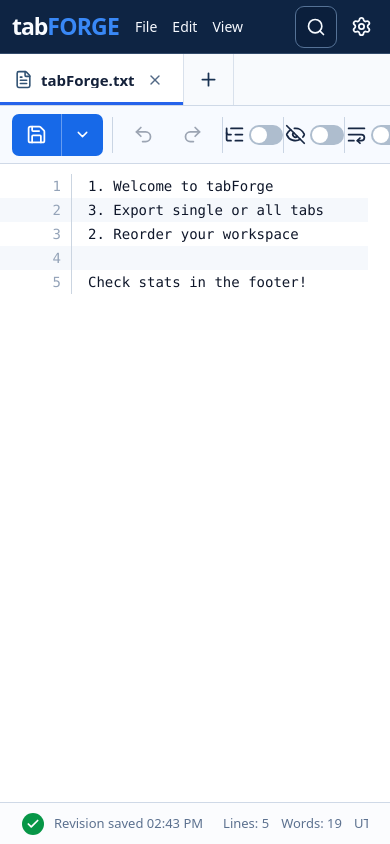
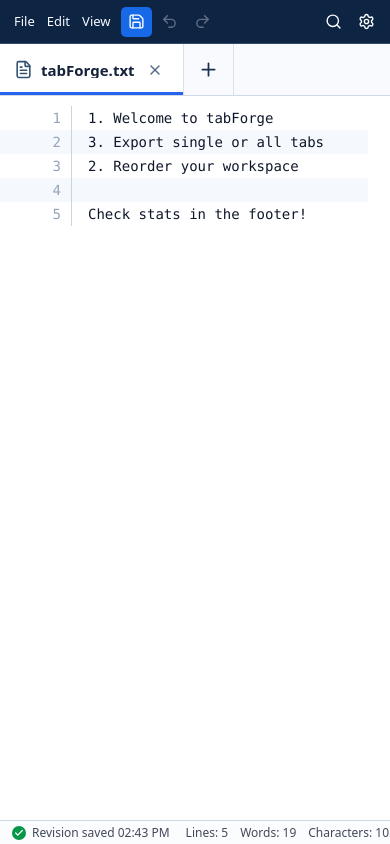
Before and after one commit to LeafCutterLabs/tabforge, a website: page index.html in a window 390 px wide. Drawn offline with Linux system fonts and the light colour scheme.

Commit message:
feat: consolidate editor controls into compact header
Keep all statistics in a slim bottom bar and recover 98 pixels of editor height with top or side tabs. Add responsive command menus and browser layout coverage.

```diff
--- a/index.html
+++ b/index.html
@@ -43,18 +43,38 @@
                 <div class="menu-popover">
                     <button id="toggle-line-numbers" class="menu-item"><i data-lucide="list-ordered"></i><span>Line numbers</span></button>
                     <button id="toggle-zebra" class="menu-item"><i data-lucide="rows-3"></i><span>Zebra rows</span></button>
+                    <button class="menu-item menu-proxy compact-menu-item" data-proxy="toggle-outline-mode" aria-pressed="false"><i data-lucide="list-tree"></i><span>Magic outline</span></button>
+                    <button class="menu-item menu-proxy compact-menu-item" data-proxy="toggle-word-wrap" aria-pressed="false"><i data-lucide="text-wrap"></i><span>Word wrap</span></button>
+                    <button id="outline-level-filter-btn" class="menu-item hidden" title="Cycle outline level filter">
+                        <i data-lucide="list"></i><span>Outline levels</span><span id="outline-level-filter-label" class="menu-value">All levels</span>
+                    </button>
+                    <button id="toggle-hide-completed" class="menu-item" title="Hide DONE lines" aria-pressed="false"><i data-lucide="eye-off"></i><span>Hide DONE</span></button>
+                    <button id="toggle-view-mode" class="menu-item" title="Cycle view layout">
+                        <svg id="view-mode-icon" width="20" height="20" viewBox="0 0 24 24" fill="none" stroke="currentColor" stroke-width="2" stroke-linecap="round" stroke-linejoin="round"></svg>
+                        <span id="view-mode-label">Single view</span>
+                    </button>
+                    <div class="menu-separator"></div>
                     <button id="zoom-out-btn" class="menu-item"><i data-lucide="zoom-out"></i><span>Zoom out</span></button>
                     <button id="zoom-in-btn" class="menu-item"><i data-lucide="zoom-in"></i><span>Zoom in</span></button>
                 </div>
             </details>
         </nav>
 
+        <div id="toolbar-buttons" role="toolbar" aria-label="Editor controls">
+            <button id="manual-save-btn" class="header-command save-command" title="Save revision (Ctrl+S)" aria-label="Save revision"><i data-lucide="save"></i></button>
+            <button id="undo-btn" class="header-command" title="Undo (Ctrl+Z)" aria-label="Undo"><i data-lucide="undo-2"></i></button>
+            <button id="redo-btn" class="header-command" title="Redo (Ctrl+Y)" aria-label="Redo"><i data-lucide="redo-2"></i></button>
+            <span class="toolbar-separator" aria-hidden="true"></span>
+            <button id="toggle-outline-mode" class="header-command command-toggle" title="Magic outline" aria-label="Magic outline" aria-pressed="false"><i data-lucide="list-tree"></i><span>Outline</span></button>
+            <button id="toggle-word-wrap" class="header-command command-toggle" title="Word wrap" aria-label="Word wrap" aria-pressed="false"><i data-lucide="text-wrap"></i><span>Wrap</span></button>
+        </div>
+
         <div class="header-actions">
-            <button id="open-find-btn" class="search-launch" title="Find (Ctrl+F)">
-                <i data-lucide="search"></i><span>Find (Ctrl+F)</span><i data-lucide="chevron-down" class="search-chevron"></i>
+            <button id="open-find-btn" class="header-command search-launch" title="Find (Ctrl+F)" aria-label="Find and replace" aria-controls="find-bar" aria-expanded="false">
+                <i data-lucide="search"></i>
             </button>
-            <button id="open-settings-btn" class="settings-button" title="Settings">
-                <i data-lucide="settings"></i><span>Settings</span><i data-lucide="chevron-down"></i>
+            <button id="open-settings-btn" class="header-command settings-button" title="Settings" aria-label="Settings">
+                <i data-lucide="settings"></i>
             </button>
         </div>
 
@@ -77,35 +97,6 @@
         </div>
 
         <div id="editor-workspace">
-            <div id="toolbar-buttons" role="toolbar" aria-label="Editor controls">
-                <div class="save-split">
-                    <button id="manual-save-btn" class="toolbar-button toolbar-primary" title="Save"><i data-lucide="save"></i><span>Save</span></button>
-                    <button class="toolbar-primary save-menu-proxy" data-proxy="manual-save-all-btn" title="Save all"><i data-lucide="chevron-down"></i></button>
-                </div>
-                <span class="toolbar-separator"></span>
-                <button id="undo-btn" class="toolbar-button" title="Undo"><i data-lucide="undo-2"></i><span>Undo</span></button>
-                <button id="redo-btn" class="toolbar-button" title="Redo"><i data-lucide="redo-2"></i><span>Redo</span></button>
-                <span class="toolbar-separator"></span>
-                <button id="toggle-outline-mode" class="toolbar-button toolbar-toggle" title="Toggle Magic Outline Mode">
-                    <i data-lucide="list-tree"></i><span>Magic outline</span><span class="switch-control" aria-hidden="true"></span>
-                </button>
-                <button id="outline-level-filter-btn" class="toolbar-button toolbar-select hidden" title="Cycle Outline Level Filter">
-                    <i data-lucide="list"></i><span id="outline-level-filter-label">All levels</span><i data-lucide="chevron-down"></i>
-                </button>
-                <span class="toolbar-separator"></span>
-                <button id="toggle-hide-completed" class="toolbar-button toolbar-toggle" title="Hide DONE Lines">
-                    <i data-lucide="eye-off"></i><span>Hide DONE</span><span class="switch-control" aria-hidden="true"></span>
-                </button>
-                <span class="toolbar-separator"></span>
-                <button id="toggle-word-wrap" class="toolbar-button toolbar-toggle" title="Word Wrap">
-                    <i data-lucide="text-wrap"></i><span>Wrap</span><span class="switch-control" aria-hidden="true"></span>
-                </button>
-                <span class="toolbar-separator"></span>
-                <button id="toggle-view-mode" class="toolbar-button toolbar-select" title="Cycle View Layout">
-                    <svg id="view-mode-icon" width="20" height="20" viewBox="0 0 24 24" fill="none" stroke="currentColor" stroke-width="2" stroke-linecap="round" stroke-linejoin="round"></svg>
-                    <span id="view-mode-label">Single view</span><i data-lucide="chevron-down"></i>
-                </button>
-            </div>
             <main id="editor-container" class="flex-1 relative overflow-hidden"></main>
         </div>
     </div>
--- a/scripts/check-browser.cjs
+++ b/scripts/check-browser.cjs
@@ -5,6 +5,7 @@ const path = require('node:path');
 const { pathToFileURL } = require('node:url');
 const { chromium } = require('playwright');
 const checkInteractions = require('../tests/browser-interactions.cjs');
+const checkLayout = require('../tests/browser-layout.cjs');
 
 const root = path.resolve(__dirname, '..');
 const outputDir = path.join(root, 'output', 'playwright');
@@ -46,8 +47,9 @@ async function main() {
             .filter(element => getComputedStyle(element).display !== 'none').map(element => element.id)), [], 'visibility toggles override component display styles');
         await page.goto(`http://127.0.0.1:${server.address().port}/`);
         const results = await checkInteractions(page, { outputDir });
+        const compactLayout = await checkLayout(page, { outputDir });
         assert.deepEqual(externalRequests, [], 'the app needs no external asset requests');
-        console.log(JSON.stringify({ directFileOpening: 'passed', externalRequests, ...results }, null, 2));
+        console.log(JSON.stringify({ directFileOpening: 'passed', externalRequests, ...results, compactLayout }, null, 2));
     } finally {
         await browser?.close();
         await new Promise(resolve => server.close(resolve));
--- a/styles.css
+++ b/styles.css
@@ -598,7 +598,6 @@
             --chrome-border: #cfd9e7;
             --chrome-text: #14213a;
             --chrome-muted: #5c718f;
-            --toolbar-bg: #f7faff;
             --tab-strip-surface: #f8fafd;
             --control-hover: #eaf1fb;
             --gutter-width: 72px;
@@ -626,11 +625,13 @@
 
         #app-header {
             position: relative;
-            min-height: 56px;
+            height: 44px;
+            min-height: 44px;
+            flex: 0 0 44px;
             display: flex;
             align-items: center;
-            gap: 28px;
-            padding: 0 22px;
+            gap: 14px;
+            padding: 0 12px;
             background: var(--chrome-navy);
             border-bottom: 1px solid rgba(148, 176, 211, 0.28);
             color: #f8fbff;
@@ -639,7 +640,7 @@
 
         .brand-lockup {
             flex: 0 0 auto;
-            font-size: 28px;
+            font-size: 22px;
             line-height: 1;
             font-weight: 760;
             letter-spacing: -0.045em;
@@ -662,12 +663,12 @@
             list-style: none;
             display: flex;
             align-items: center;
-            gap: 7px;
-            min-height: 40px;
-            padding: 0 12px;
+            gap: 4px;
+            min-height: 32px;
+            padding: 0 8px;
             border-radius: 7px;
             cursor: pointer;
-            font-size: 16px;
+            font-size: 13px;
             color: #f7faff;
             transition: background-color .16s ease;
         }
@@ -675,7 +676,7 @@
         .app-menu > summary::-webkit-details-marker { display: none; }
         .app-menu > summary:hover,
         .app-menu[open] > summary { background: rgba(255, 255, 255, 0.1); }
-        .app-menu > summary svg { width: 17px; height: 17px; }
+        .app-menu > summary svg { width: 14px; height: 14px; }
 
         .menu-popover {
             position: absolute;
@@ -711,57 +712,23 @@
         .menu-item:disabled { opacity: .45; cursor: default; }
         .menu-item svg { width: 17px; height: 17px; color: #526a8a; }
         .menu-item kbd { font-size: 10px; color: #8090a8; }
+        .menu-value { font-size: 11px; opacity: .8; }
+        .compact-menu-item { display: none; }
+        .menu-item[aria-pressed="true"] {
+            background: var(--selected-soft-bg) !important;
+            color: var(--chrome-text) !important;
+            border: 1px solid var(--border-color) !important;
+        }
+        .menu-item[aria-pressed="true"]::after { content: "\2713"; color: currentColor; }
         .menu-separator { height: 1px; margin: 6px 5px; background: #e2e8f1; }
 
         .header-actions {
             margin-left: auto;
             display: flex;
             align-items: center;
-            gap: 24px;
-            min-width: 0;
+            gap: 4px;
+            flex: none;
         }
-
-        .search-launch {
-            width: min(388px, 34vw);
-            height: 42px;
-            display: grid;
-            grid-template-columns: 24px 1fr 42px;
-            align-items: center;
-            padding-left: 13px;
-            border: 1px solid #557296;
-            border-radius: 9px;
-            overflow: hidden;
-            color: #93a7c2;
-            background: rgba(4, 20, 43, 0.28);
-            text-align: left;
-            cursor: text;
-        }
-
-        .search-launch > svg { width: 20px; height: 20px; color: #f6faff; }
-        .search-launch > span { font-size: 16px; padding-left: 2px; }
-        .search-launch .search-chevron {
-            width: 42px;
-            height: 42px;
-            padding: 12px;
-            border-left: 1px solid #49698e;
-            color: #d6e1ef;
-        }
-
-        .settings-button {
-            min-height: 42px;
-            display: flex;
-            align-items: center;
-            gap: 9px;
-            padding: 0 4px;
-            border: 0;
-            color: #f8fbff;
-            background: transparent;
-            font-size: 16px;
-            cursor: pointer;
-        }
-
-        .settings-button svg:first-child { width: 21px; height: 21px; }
-        .settings-button svg:last-child { width: 16px; height: 16px; }
 
         .search-panel {
             position: absolute;
@@ -890,109 +857,70 @@
         }
 
         #toolbar-buttons {
-            min-height: 68px;
-            flex: 0 0 68px;
             display: flex;
             align-items: center;
-            gap: 7px;
-            padding: 0 22px;
-            overflow-x: auto;
-            overflow-y: hidden;
-            scrollbar-width: thin;
-            background: var(--toolbar-bg);
-            border-bottom: 1px solid var(--chrome-border);
-            color: var(--chrome-text);
+            flex: none;
+            gap: 4px;
         }
 
-        .toolbar-button {
-            min-width: max-content;
-            height: 42px;
+        .header-command {
+            min-width: 32px;
+            height: 32px;
+            flex: none;
             display: flex;
             align-items: center;
             justify-content: center;
-            gap: 10px;
-            padding: 0 10px;
+            gap: 6px;
+            padding: 0 7px;
             border: 1px solid transparent;
-            border-radius: 7px;
+            border-radius: 5px;
             background: transparent;
-            color: #172743;
-            font-size: 15px;
+            color: #f8fbff;
+            font-size: 13px;
             cursor: pointer;
             transition: background-color .15s ease, border-color .15s ease;
         }
 
-        .toolbar-button:hover { background: var(--control-hover); border-color: #d6e0ed; }
-        .toolbar-button:disabled { opacity: .4; cursor: default; }
-        .toolbar-button svg { width: 21px; height: 21px; flex: 0 0 auto; }
-        .toolbar-select { gap: 9px; }
-        .toolbar-select > svg:last-child { width: 16px; height: 16px; }
-
-        .save-split { display: flex; height: 42px; flex: 0 0 auto; }
-        .toolbar-primary {
-            border: 0;
-            background: var(--chrome-blue);
-            color: #ffffff;
+        .header-command:hover { background: rgba(255, 255, 255, .1); border-color: rgba(255, 255, 255, .25); }
+        .header-command:disabled { opacity: .35; cursor: default; }
+        .header-command svg { width: 17px; height: 17px; flex: none; }
+        .header-command.btn-active {
+            background: color-mix(in srgb, var(--accent-color) 38%, var(--chrome-navy)) !important;
+            color: #ffffff !important;
+            border-color: color-mix(in srgb, var(--accent-color) 70%, white 30%) !important;
         }
-
-        .toolbar-primary:hover { background: var(--chrome-blue-hover); }
-        .save-split #manual-save-btn { border-radius: 7px 0 0 7px; padding: 0 14px; }
-        .save-menu-proxy { width: 42px; border-left: 1px solid rgba(255, 255, 255, .34); border-radius: 0 7px 7px 0; display: grid; place-items: center; cursor: pointer; }
-        .save-menu-proxy svg { width: 17px; height: 17px; }
-        .toolbar-separator { width: 1px; height: 36px; flex: 0 0 1px; margin: 0 6px; background: #cad5e4; }
-
-        .switch-control {
-            width: 48px;
-            height: 26px;
-            position: relative;
-            flex: 0 0 auto;
-            border-radius: 999px;
-            background: #aebdce;
-            transition: background-color .18s ease;
-        }
-
-        .switch-control::after {
-            content: "";
-            position: absolute;
-            top: 3px;
-            left: 3px;
-            width: 20px;
-            height: 20px;
-            border-radius: 50%;
-            background: #ffffff;
-            transition: transform .18s ease;
-        }
-
-        .toolbar-toggle.btn-active {
-            background: transparent !important;
-            color: #172743 !important;
-            border-color: transparent !important;
-        }
-
-        .toolbar-toggle.btn-active:hover { background: var(--control-hover) !important; border-color: #d6e0ed !important; }
-        .toolbar-toggle.btn-active .switch-control { background: var(--accent-color); }
-        .toolbar-toggle.btn-active .switch-control::after { transform: translateX(22px); }
+        .save-command { background: var(--chrome-blue); }
+        .save-command:hover { background: var(--chrome-blue-hover); }
+        .toolbar-separator { width: 1px; height: 20px; flex: none; margin: 0 5px; background: rgba(255, 255, 255, .2); }
 
         #editor-container { background: var(--editor-bg); }
         .editor-shell { border: 0; }
 
         .status-bar {
-            min-height: 42px;
+            height: 24px;
+            min-height: 24px;
+            flex: 0 0 24px;
             display: flex;
             align-items: center;
-            gap: 20px;
-            padding: 0 22px;
+            gap: 16px;
+            padding: 0 12px;
             border-top: 1px solid var(--chrome-border);
             background: var(--footer-bg);
-            color: var(--chrome-muted);
-            font-size: 13px;
+            color: color-mix(in srgb, var(--editor-text) 78%, var(--footer-bg));
+            font-size: 12px;
+            line-height: 18px;
+            overflow-x: auto;
+            overflow-y: hidden;
+            scrollbar-width: none;
             z-index: 50;
         }
 
-        .save-indicator { display: flex; align-items: center; gap: 10px; white-space: nowrap; }
-        .save-check { width: 22px; height: 22px; display: grid; place-items: center; border-radius: 50%; background: #079647; color: #ffffff; }
-        .save-check svg { width: 14px; height: 14px; stroke-width: 3; }
+        .status-bar::-webkit-scrollbar { display: none; }
+        .save-indicator { display: flex; flex: none; align-items: center; gap: 6px; white-space: nowrap; }
+        .save-check { width: 14px; height: 14px; display: grid; place-items: center; border-radius: 50%; background: #079647; color: #ffffff; }
+        .save-check svg { width: 10px; height: 10px; stroke-width: 3; }
         .status-filename { display: none; }
-        .document-stats { margin-left: auto; display: flex; align-items: center; gap: 25px; white-space: nowrap; }
+        .document-stats { margin-left: auto; display: flex; flex: none; align-items: center; gap: 18px; white-space: nowrap; }
         .document-stats b { font-weight: 500; color: inherit; }
 
         .tabs-vertical { flex-direction: row !important; }
@@ -1035,19 +963,12 @@
             --chrome-border: var(--border-color);
             --chrome-text: var(--editor-text);
             --chrome-muted: var(--line-number-color);
-            --toolbar-bg: var(--bg-ui-page);
             --tab-strip-surface: var(--tab-bar-bg);
             --control-hover: color-mix(in srgb, var(--accent-color) 13%, transparent);
         }
 
         .theme-dark #tab-strip,
-        .theme-matrix #tab-strip,
-        .theme-dark #toolbar-buttons,
-        .theme-matrix #toolbar-buttons { background: var(--bg-ui-page); }
-        .theme-dark .toolbar-button,
-        .theme-matrix .toolbar-button { color: var(--editor-text); }
-        .theme-dark .toolbar-toggle.btn-active,
-        .theme-matrix .toolbar-toggle.btn-active { color: var(--editor-text) !important; }
+        .theme-matrix #tab-strip { background: var(--bg-ui-page); }
         .theme-dark .menu-popover,
         .theme-matrix .menu-popover,
         .theme-dark .search-panel,
@@ -1072,42 +993,38 @@
             border-color: #6f8db1 !important;
         }
 
-        @media (max-width: 1050px) {
-            #app-header { gap: 14px; }
-            .search-launch { width: min(330px, 30vw); }
-            #toolbar-buttons { padding-inline: 12px; }
-            .toolbar-separator { margin-inline: 2px; }
-            .toolbar-button { padding-inline: 8px; gap: 7px; }
+        @media (max-width: 900px) {
+            #app-header { gap: 8px; }
+            .brand-lockup { font-size: 20px; }
+            .command-toggle > span { display: none; }
         }
 
         @media (max-width: 760px) {
-            #app-header { min-height: 54px; padding: 0 12px; gap: 10px; }
-            .brand-lockup { font-size: 23px; }
-            .app-menu > summary { padding: 0 6px; font-size: 14px; }
+            #app-header { padding: 0 8px; gap: 6px; }
+            .app-menu > summary { padding: 0 6px; }
             .app-menu > summary svg { display: none; }
-            .search-launch { width: 42px; grid-template-columns: 1fr; padding: 0; place-items: center; cursor: pointer; }
-            .search-launch > span,
-            .search-launch .search-chevron,
-            .settings-button span,
-            .settings-button svg:last-child { display: none; }
-            .header-actions { gap: 8px; }
-            .settings-button { padding: 0 6px; }
             .search-panel { right: 8px; width: calc(100vw - 16px); flex-wrap: wrap; }
             .search-field { flex-basis: calc(50% - 4px); }
             #find-meta { display: none; }
             .tabs-horizontal #tabs-container { padding-left: 0; }
             .tabs-horizontal .tab-btn { min-width: 184px !important; }
-            #toolbar-buttons { min-height: 58px; flex-basis: 58px; }
-            .toolbar-button > span:not(.switch-control),
-            .save-split #manual-save-btn span { display: none; }
-            .toolbar-button { min-width: 42px; padding: 0 9px; }
-            .toolbar-toggle { gap: 4px; }
-            .switch-control { width: 34px; height: 20px; }
-            .switch-control::after { width: 16px; height: 16px; top: 2px; left: 2px; }
-            .toolbar-toggle.btn-active .switch-control::after { transform: translateX(14px); }
-            .document-stats { gap: 12px; overflow-x: auto; }
-            .document-stats span:nth-child(3),
-            .document-stats span:nth-child(5) { display: none; }
+            .document-stats { gap: 12px; }
+        }
+
+        @media (max-width: 600px) {
+            #app-header { gap: 4px; }
+            .command-toggle,
+            .toolbar-separator { display: none; }
+            .compact-menu-item { display: grid; }
+            .header-command { min-width: 30px; height: 30px; padding: 0 6px; }
+            #toolbar-buttons,
+            .header-actions { gap: 2px; }
+            .app-menus { gap: 0; }
+            .menu-popover { position: fixed; top: 45px; left: 8px; right: 8px; width: auto; }
+        }
+
+        @media (max-width: 400px) {
+            .brand-lockup { display: none; }
         }
         .tabs-vertical .tab-active { border-left: 3px solid var(--accent-color) !important; }
         .swatch.active { outline: 2px solid var(--accent-color); outline-offset: 1px; }
```
Also changed, not shown: tests/browser-layout.cjs (added, +123 -0 lines), README.md, app.js.
